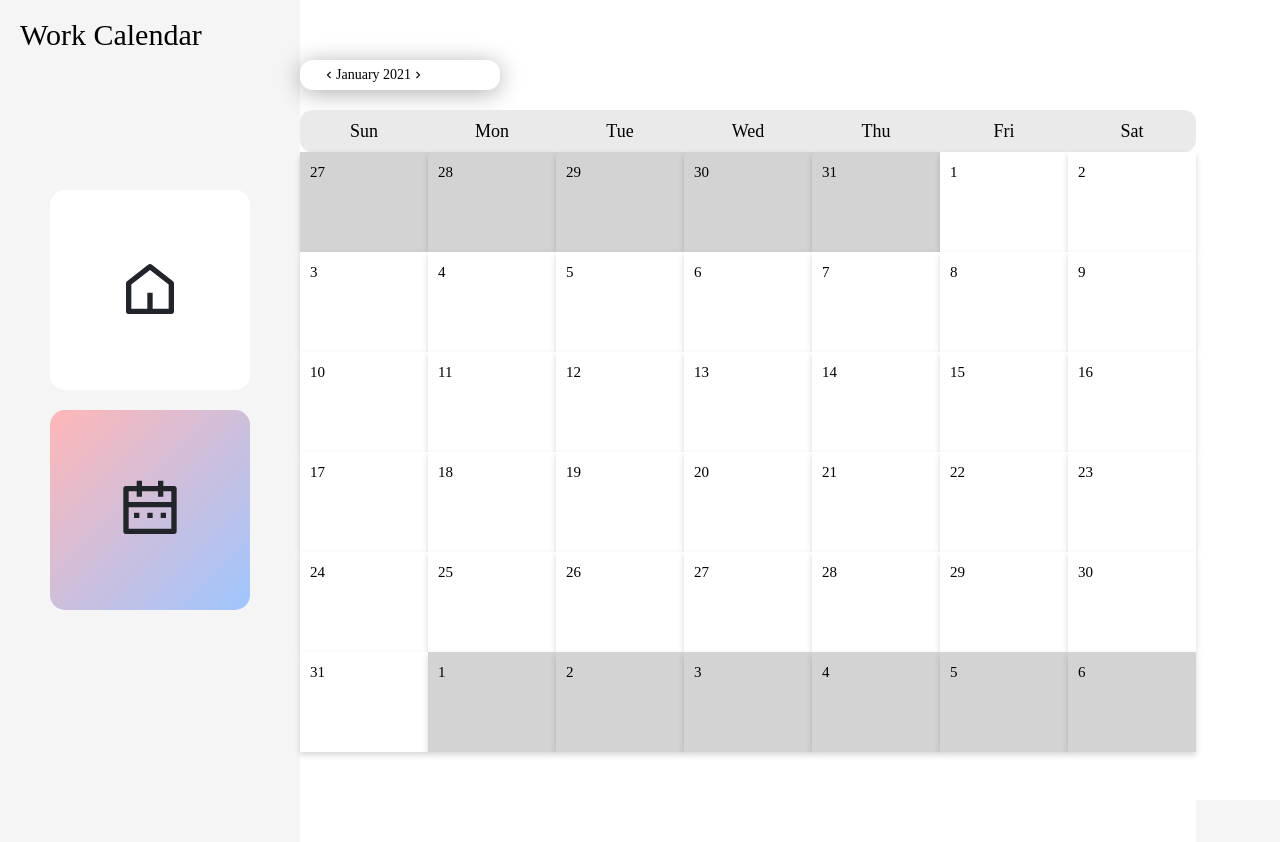
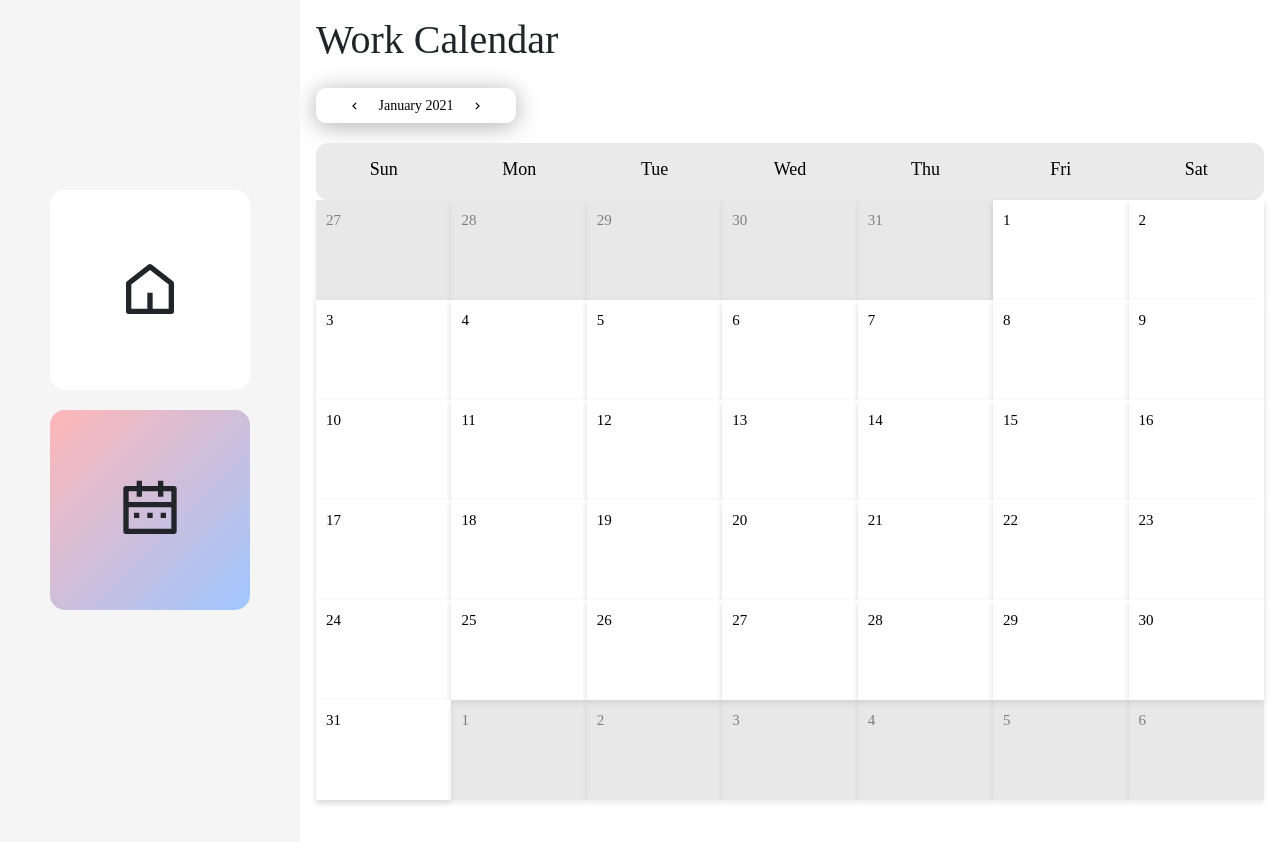
Before and after one commit to JIA-0302/TipTracker, a Next.js app: page /calendar in a window 1280 px wide. Shown: the top 842 px of the page. Before the commit the page ends 800 px from the top, so only its background shows below. Built offline with nearby package versions, Linux system fonts and the light colour scheme.

Commit message:
Minor style changes for Calendar

```diff
--- a/components/layouts/private-layout/index.tsx
+++ b/components/layouts/private-layout/index.tsx
@@ -1,11 +1,14 @@
 import Navbar from "components/navbar"
 import styles from "./styles.module.css"
+import classnames from "classnames"
 
 const PrivateLayout: React.FunctionComponent = ({ children }) => {
   return (
     <div className="d-flex">
       <Navbar />
-      <div className={styles.childrenLayout}>{children}</div>
+      <div className={classnames("p-3", "pb-5", styles.childrenLayout)}>
+        {children}
+      </div>
     </div>
   )
 }
--- a/components/work-calendar/index.tsx
+++ b/components/work-calendar/index.tsx
@@ -61,18 +61,10 @@ const WorkCalendar: React.FunctionComponent = () => {
     setCurrentDate(subMonths(currentDate, 1))
   }
 
-  const mainHeader = () => {
-    return (
-      <div className={` ${styles.mainHeader} `}>
-        <span>Work Calendar</span>
-      </div>
-    )
-  }
-
   const header = () => {
     const dateFormat = "MMMM yyyy"
     return (
-      <div className={` ${styles.header} ${styles.row} `}>
+      <div className={` ${styles.header}`}>
         <div className={styles.icon} onClick={prevMonth}>
           chevron_left
         </div>
@@ -164,6 +156,7 @@ const WorkCalendar: React.FunctionComponent = () => {
         )
         day = addDays(day, 1)
       }
+
       rows.push(
         <div className={styles.row} key={day.toDateString()}>
           {" "}
@@ -177,8 +170,7 @@ const WorkCalendar: React.FunctionComponent = () => {
 
   return (
     <div>
-      <div className={styles.calendar}>
-        <div>{mainHeader()}</div>
+      <div className={`${styles.calendar} mt-4`}>
         <div>{header()}</div>
         {<div>{daysOfWeek()}</div>}
         {<div>{cells()}</div>}
--- a/pages/calendar.tsx
+++ b/pages/calendar.tsx
@@ -13,7 +13,7 @@ const Home: React.FunctionComponent = () => {
         />
         <title>Calendar | TipTracker</title>
       </Head>
-
+      <h1>Work Calendar</h1>
       <WorkCalendar />
     </PrivateLayout>
   )
--- a/pages/index.tsx
+++ b/pages/index.tsx
@@ -28,7 +28,7 @@ const Home: React.FunctionComponent = () => {
             <h1 className={styles.focusText}>
               Tip<span style={{ color: "black" }}>Tracker</span>
             </h1>
-            <Link href="/home">
+            <Link href="/calendar">
               <Button size="lg" variant="warning" className="mt-4">
                 Continue
               </Button>
--- a/styles/Calendar.module.css
+++ b/styles/Calendar.module.css
@@ -1,5 +1,3 @@
-@import url(https://fonts.googleapis.com/css?family=Open+Sans:300,400,700);
-@import url(https://fonts.googleapis.com/icon?family=Material+Icons);
 .icon {
   font-family: "Material Icons", serif;
   font-style: normal;
@@ -23,52 +21,14 @@
   top: 0px;
   left: 200px;
   width: 100%;
-  height: 1120px;
   background: #ffffff 0% 0% no-repeat padding-box;
   opacity: 1;
   margin: 0;
   padding: 0;
 }
 
-.mainHeader {
-  top: 20px;
-  left: 20px;
-  width: 503px;
-  height: 50px;
-  font: var(--unnamed-font-style-normal) normal
-    var(--unnamed-font-weight-normal) 62px/80px
-    var(--unnamed-font-family-roboto-slab);
-  letter-spacing: var(--unnamed-character-spacing-0);
-  text-align: left;
-  font: normal normal normal 30px/30px Roboto Slab;
-  letter-spacing: 0px;
-  color: #000000;
-  opacity: 1;
-  padding: 0px;
-  position: fixed;
-}
+/* GRID */
 
-.header {
-  /*display: block;
-    width: 100%;
-    padding: 1.75em 0;
-    background: white;
-  top: 171px;
-  left: 502px;
-  width: 137px;
-  height: 24px;*/
-  font: var(--unnamed-font-style-normal) normal
-    var(--unnamed-font-weight-normal) 18px/20px
-    var(--unnamed-font-family-roboto-slab);
-  letter-spacing: var(--unnamed-character-spacing-0);
-  text-align: left;
-  font: normal normal normal 14px/14px Roboto Slab;
-  letter-spacing: 0px;
-  color: #000000;
-  opacity: 1;
-}
-
-/* GRID */
 .row {
   margin: 0;
   padding: 0;
@@ -77,58 +37,66 @@
   flex-wrap: wrap;
   width: 100%;
 }
+
 .row-middle {
   align-items: center;
 }
+
 .column {
   flex-grow: 1;
   flex-basis: 0;
   max-width: 100%;
   width: 10px;
 }
+
 /* Calendar */
+
 .calendar {
-  display: block;
-  position: fixed;
-  /*position: relative;*/
-  top: 55px;
-  width: 70%;
+  width: 100%;
   background: white;
-  height: auto;
   margin: 0 auto;
-  box-sizing: border-box;
 }
+
 .calendar .header {
-  top: 153px;
-  left: 439px;
   width: 200px;
   height: 30px;
   color: #000000;
   background: #ffffff 0% 0% no-repeat padding-box;
-  /*background: #eaeaea 0% 0% no-repeat padding-box;*/
   box-shadow: 0px 3px 25px #00000052;
-  border-radius: 13px;
-  opacity: 1;
-  padding: 8px;
-  margin: 5px;
+  border-radius: 10px;
   margin-bottom: 20px;
-  margin-left: 0px;
+  font: var(--unnamed-font-style-normal) normal
+    var(--unnamed-font-weight-normal) 18px/20px
+    var(--unnamed-font-family-roboto-slab);
+  letter-spacing: var(--unnamed-character-spacing-0);
+  text-align: center;
+  font: normal normal normal 14px/14px Roboto Slab;
+  letter-spacing: 0px;
+  display: flex;
+  justify-content: space-between;
+  align-items: center;
+  padding: 1.25em;
 }
+
 .calendar .header .icon {
   cursor: pointer;
   transition: 0.15s ease-out;
 }
+
 .calendar .header .icon:hover {
   transform: scale(1.75);
   transition: 0.25s ease-out;
   color: dodgerblue;
 }
+
 .calendar .header .icon:first-of-type {
   margin-left: 1em;
 }
+
 .calendar .header .icon:last-of-type {
   margin-right: 1em;
 }
+
 .calendar .days {
   font-weight: 100;
   color: #000000;
@@ -144,6 +112,7 @@
   font: normal normal normal 18px/24px Roboto Slab;
   letter-spacing: 0px;
 }
+
 .calendar .body .cell {
   position: relative;
   display: flex;
@@ -161,6 +130,7 @@
   background: whitesmoke;
   transition: 0.5s ease-out;
 }
+
 .calendar .body .cell .number {
   margin: 10px;
   top: 530px;
@@ -181,7 +151,8 @@
 .calendar .body .cell .number:hover {
   width: 30px;
   height: 30px;
-    background: transparent linear-gradient(180deg, #FF0000 0%, #FFBBBB 100%) 0% 0% no-repeat padding-box;
+  background: transparent linear-gradient(180deg, #ff0000 0%, #ffbbbb 100%) 0%
+    0% no-repeat padding-box;
   opacity: 0.23;
   border-radius: 25px;
   text-align: center;
@@ -192,7 +163,9 @@
   color: gray;
   pointer-events: none;
   background-color: lightgrey;
+  opacity: 0.5;
 }
+
 .calendar .body .cell .bg {
   font-weight: 700;
   line-height: 1;
@@ -205,11 +178,13 @@
   transition: 0.25s ease-out;
   letter-spacing: -0.07em;
 }
+
 .calendar .body .cell:hover .bg,
 .calendar .body .selected .bg {
   opacity: 0.2;
   transition: 0.5s ease-in;
 }
+
 .calendar .body .column {
   flex-grow: 0;
   flex-basis: calc(100% / 7);
@@ -237,13 +212,12 @@
   display: flex;
   justify-content: center;
   align-items: center;
-  top: 234px;
-  left: 426px;
-  width: 70%;
-  height: 15px;
+  height: 25px;
   border-radius: 14px;
   opacity: 1;
+  margin-bottom: 5px;
 }
+
 .check {
   display: table;
   margin: auto;
--- a/styles/globals.css
+++ b/styles/globals.css
@@ -1,3 +1,6 @@
+@import url(https://fonts.googleapis.com/css?family=Open+Sans:300,400,700);
+@import url(https://fonts.googleapis.com/icon?family=Material+Icons);
+
 html,
 body {
   padding: 0;
@@ -20,7 +23,11 @@ a {
   width: 100%;
 }
 
-h1, h2, h3, h4, h5 {
+h1,
+h2,
+h3,
+h4,
+h5 {
   font-family: Roboto Slab;
 }
 
```
Lines whose indentation alone changed are shown as unchanged.
